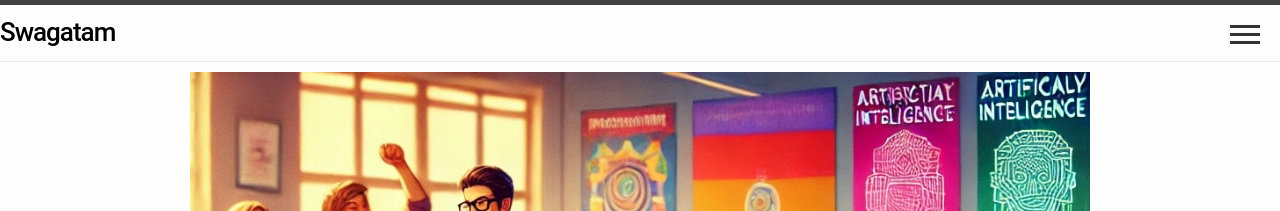
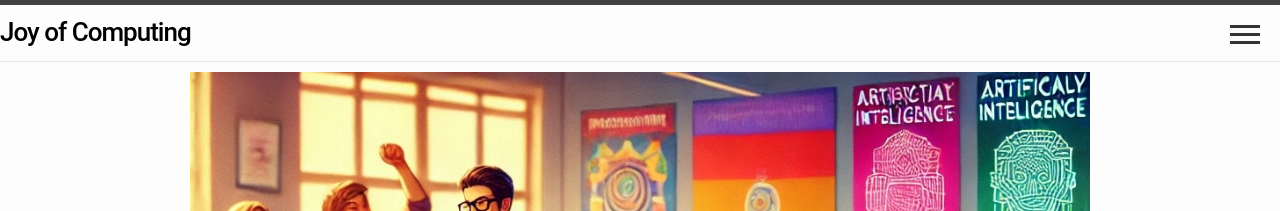
Before and after one commit to sudarshansudarshan/joc, a Jekyll site: the page built from index.markdown, in a window 1280 px wide. Shown: the top 211 px of the page. Built offline with Jekyll 4.4.1, drawn with Linux system fonts in a browser that asks for light colours.

Commit message:
Update _config.yml

```diff
--- a/_config.yml
+++ b/_config.yml
@@ -46,7 +46,7 @@ header_pages:
 
 
 markdown: kramdown
-title: Swagatam
+title: Joy of Computing
 # email1: aivs@iitrpr.ac.in
 # email2: ai.school@ihub-awadh.in
 # phone1: "+919205250447"
```
